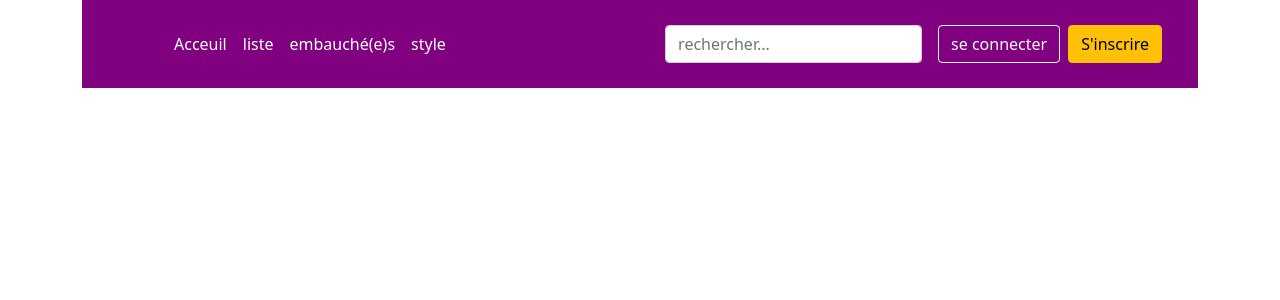
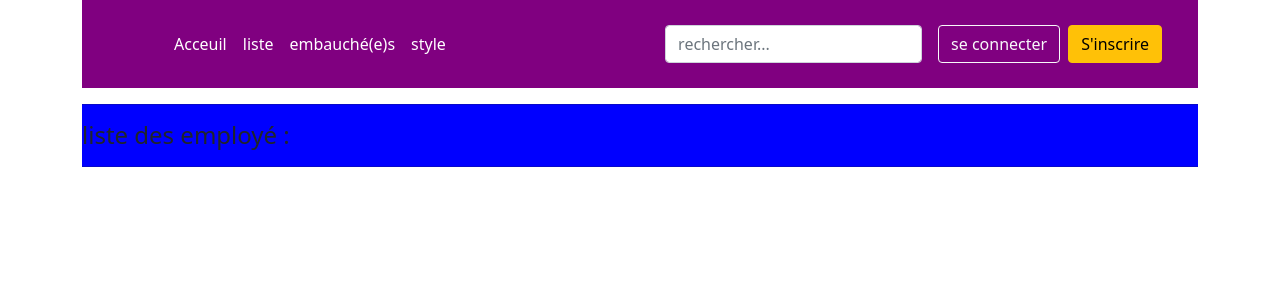
Before and after one commit to gueyebii/projectHostToHeroku, an Angular app: page /test/blue in a window 1280 px wide. Before the commit this address led to /. Shown: the top 300 px of the page. Built offline with nearby package versions, Linux system fonts and the light colour scheme.

Commit message:
background color in liste component changed to blue

```diff
--- a/src/app/app.routing.ts
+++ b/src/app/app.routing.ts
@@ -10,7 +10,7 @@ import { TestComponent } from "./presentation/test/test.component";
 
 const APP_ROUTING: Routes = [
     {path: 'liste', redirectTo: '/', pathMatch: 'full'},
-    {path:'test', component: ListeComponent },
+    {path:'test/:default', component: ListeComponent },
     {path: '', component: TestComponent},
     {path: 'style', component: StyleComponent}
 ];
--- a/src/app/header/header.component.html
+++ b/src/app/header/header.component.html
@@ -8,7 +8,7 @@
         <ul class="nav col-12 col-lg-auto me-lg-auto mb-2 justify-content-center mb-md-0">
           <li><a [routerLink]=" [''] " class="nav-link px-2 text-white" routerLinkActive="active">Acceuil</a></li>
           <li><a [routerLink]=" ['liste'] " class="nav-link px-2 text-white" routerLinkActive="active">liste</a></li>
-          <li><a [routerLink]="['test']" class="nav-link px-2 text-white"  routerLinkActive="active">embauché(e)s</a></li>
+          <li><a [routerLink]="['test/blue']" class="nav-link px-2 text-white"  routerLinkActive="active">embauché(e)s</a></li>
           <li><a [routerLink]="['style']" class="nav-link px-2 text-white"  routerLinkActive="active">style</a></li>
 
         </ul>
--- a/src/app/liste/liste.component.html
+++ b/src/app/liste/liste.component.html
@@ -1,6 +1,8 @@
-<hr>
+<div [style.backgroundColor]="bgcolor">
+    <hr>
 <h4>liste des employé : </h4>
 <ul *ngFor="let personne of personnes"  >
     <li>  <span class="enGras">{{ personne.nom }} {{ personne.prenom }}</span>    agé de <span class="enGras">{{ personne.age }}</span> ans travail ici en tant que <span class="enGras">{{ personne.job }}</span>  </li>
 </ul>
 <hr>
+</div>
--- a/src/app/liste/liste.component.ts
+++ b/src/app/liste/liste.component.ts
@@ -1,4 +1,5 @@
 import { Component, OnInit } from '@angular/core';
+import { ActivatedRoute } from '@angular/router';
 import { EmbaucherService } from '../embaucher.service';
 import { Personne } from '../model/personne';
 
@@ -9,12 +10,25 @@ import { Personne } from '../model/personne';
 })
 export class ListeComponent implements OnInit {
 
+  bgcolor: any;
   personnes: Personne[];
-  constructor(private embaucherservice: EmbaucherService) {
+  constructor(
+    private embaucherservice: EmbaucherService,
+    private activedroute: ActivatedRoute
+    ) {
     this.personnes = this.embaucherservice.listeEmbauher();
+    this.bgcolor = "";
   }
 
   ngOnInit(): void {
+    this.activedroute.params.subscribe(
+        (params) => {
+         /*  console.log(params); */
+          this.bgcolor = params['default']
+        }
+    )
   }
 
+
+
 }
--- a/src/app/presentation/test-fils/test-fils.component.ts
+++ b/src/app/presentation/test-fils/test-fils.component.ts
@@ -19,6 +19,7 @@ export class TestFilsComponent implements OnInit {
     this.pris = this.pris;
   }
 
+
   embaucher(personne: Personne)
   {
     this.embaucherservice.embaucher(personne);
@@ -34,6 +35,4 @@ export class TestFilsComponent implements OnInit {
   }
 
 
-
-
 }
```
Also changed, not shown: src/app/presentation/test/test.component.html (line endings or trailing spaces).
